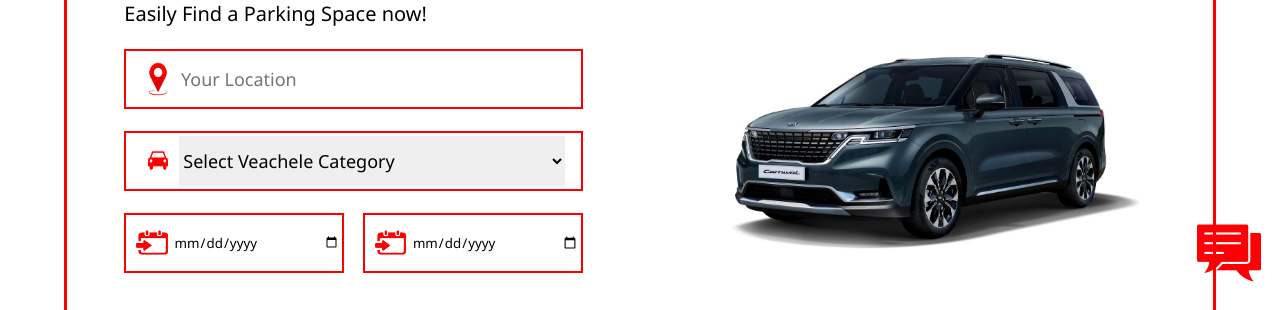
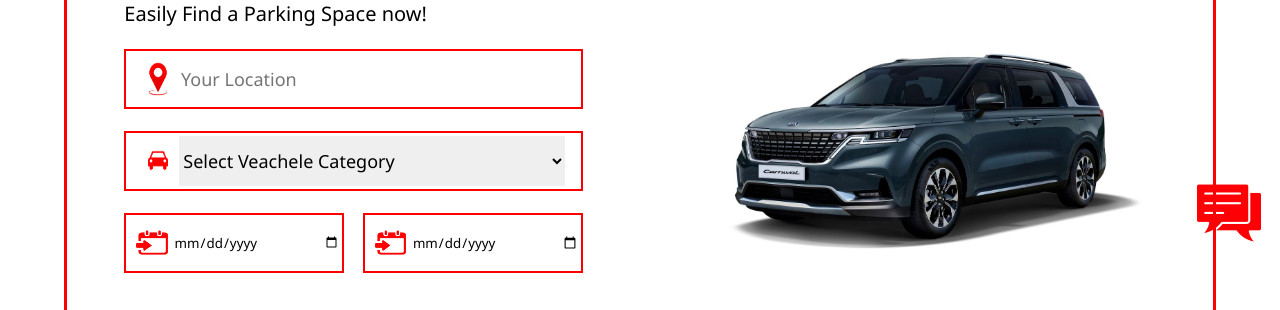
Before and after one commit to mohsinrazamadani19/spotfinder.app, a plain HTML site: page index.html in a window 1280 px wide. Shown: the part 288-598 px from the top of the page. Drawn offline with Linux system fonts and the light colour scheme.

Commit message:
spotfinder3

```diff
--- a/style.css
+++ b/style.css
@@ -884,7 +884,7 @@ select {
     width: 5%;
     margin: 0;
     margin-left: 92%;
-    margin-bottom: 120vh;
+    margin-bottom: 130vh;
 
 }
 
```
